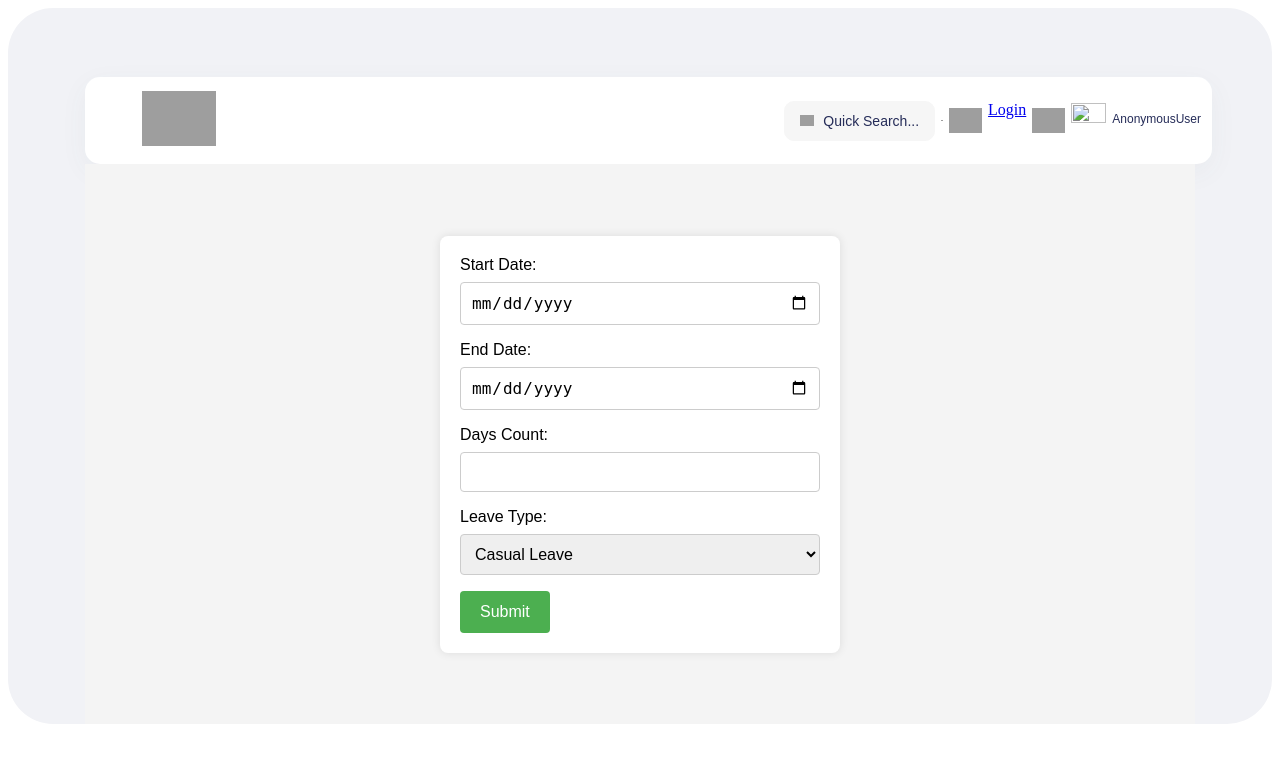
After one commit to ZainAli121/Employee-Management-System, a Django app: page /apply_leave/ in a window 1280 px wide. The commit adds this page. Shown: the top 763 px of the page. Run offline with Django 5.2, Linux system fonts and the light colour scheme; grey boxes are pictures that could not be loaded.

Commit message:
Leave Apply

```diff
--- a/employee_management/employee_management/urls.py
+++ b/employee_management/employee_management/urls.py
@@ -7,6 +7,7 @@ urlpatterns = [
     path('admin/', admin.site.urls),
     path('dashboard/', include('employee_info.urls')),
     path('attendence/', include('attendence.urls')),
+    path('apply_leave/', include('leave_requests.urls')),
     path('', include('users.urls')),
 ]
 
--- /dev/null
+++ b/employee_management/leave_requests/templates/leave_requests/leave_form.html
@@ -0,0 +1,77 @@
+{% extends "main.html" %}
+
+{% block content %}
+<div class="wrap">
+    <form action="" method="post">
+        {% csrf_token %}
+        <label for="start_date">Start Date:</label>
+        <input type="date" name="start_date" id="start_date" required>
+
+        <label for="end_date">End Date:</label>
+        <input type="date" name="end_date" id="end_date" required>
+
+        <label for="days_count">Days Count:</label>
+        <input type="number" name="days_count" id="days_count" required>
+        <label for="leave_type">Leave Type:</label>
+        <select name="leave_type" id="leave_type">
+            {% for choice in leave_types %}
+                <option value="{{ choice.0 }}">{{ choice.1 }}</option>
+            {% endfor %}
+        </select>
+
+        <button type="submit">Submit</button>
+    </form>
+</div>
+
+<style>
+    .wrap {
+        font-family: Arial, sans-serif;
+        background-color: #f4f4f4;
+        margin: 0;
+        padding: 0;
+        display: flex;
+        align-items: center;
+        justify-content: center;
+        height: 70vh;
+    }
+
+    form {
+        background-color: #fff;
+        padding: 20px;
+        border-radius: 8px;
+        box-shadow: 0 0 10px rgba(0, 0, 0, 0.1);
+        width: 400px;
+        max-width: 100%;
+        box-sizing: border-box;
+    }
+
+    label {
+        display: block;
+        margin-bottom: 8px;
+    }
+
+    input, select {
+        width: 100%;
+        padding: 10px;
+        margin-bottom: 16px;
+        box-sizing: border-box;
+        border: 1px solid #ccc;
+        border-radius: 4px;
+        font-size: 16px;
+    }
+
+    button {
+        background-color: #4caf50;
+        color: #fff;
+        padding: 12px 20px;
+        border: none;
+        border-radius: 4px;
+        cursor: pointer;
+        font-size: 16px;
+    }
+
+    button:hover {
+        background-color: #45a049;
+    }
+</style>
+{% endblock content %}
--- /dev/null
+++ b/employee_management/leave_requests/urls.py
@@ -0,0 +1,6 @@
+from . import views
+from django.urls import path
+
+urlpatterns = [
+    path('', views.apply_leave, name='apply_leave'),
+]
--- a/employee_management/leave_requests/views.py
+++ b/employee_management/leave_requests/views.py
@@ -1,3 +1,25 @@
-from django.shortcuts import render
+from django.shortcuts import render, redirect
+from .models import *
+from employee_info.models import *
+from users.models import *
 
 # Create your views here.
+def apply_leave(request):
+    if request.method == 'POST':
+        user = request.user
+        employee = request.user.employee
+        start_date = request.POST.get('start_date')
+        end_date = request.POST.get('end_date')
+        days_count = request.POST.get('days_count')
+        leave_type = request.POST.get('leave_type')
+
+        leave = Leave(employee=employee, start_date=start_date, end_date=end_date, days_count=days_count, leave_type=leave_type)
+        if user.is_employee:
+            leave.save()
+            return redirect('employees_site')
+        else:
+            return render(request, 'users/login.html')
+
+    leave_types = Leave.CHOICES
+    context = {'leave_types': leave_types}
+    return render(request, 'leave_requests/leave_form.html', context)
--- a/employee_management/templates/navbar.html
+++ b/employee_management/templates/navbar.html
@@ -48,11 +48,7 @@
             src="https://cdn.builder.io/api/v1/image/assets/TEMP/b3385516998ed277a27e05ca1874fc865ac7942dfecf7f373e0338644b166346?apiKey=bfa64ff62ab944988c7f3edf8c6c48de&"
             class="img-5"
           />
-          <img
-            loading="lazy"
-            srcset="https://cdn.builder.io/api/v1/image/assets/TEMP/525b252289564a30fd8d74aa3d7a57b996bdfd67606ca8c175cae57fc8a4aded?apiKey=bfa64ff62ab944988c7f3edf8c6c48de&width=100 100w, https://cdn.builder.io/api/v1/image/assets/TEMP/525b252289564a30fd8d74aa3d7a57b996bdfd67606ca8c175cae57fc8a4aded?apiKey=bfa64ff62ab944988c7f3edf8c6c48de&width=200 200w, https://cdn.builder.io/api/v1/image/assets/TEMP/525b252289564a30fd8d74aa3d7a57b996bdfd67606ca8c175cae57fc8a4aded?apiKey=bfa64ff62ab944988c7f3edf8c6c48de&width=400 400w, https://cdn.builder.io/api/v1/image/assets/TEMP/525b252289564a30fd8d74aa3d7a57b996bdfd67606ca8c175cae57fc8a4aded?apiKey=bfa64ff62ab944988c7f3edf8c6c48de&width=800 800w, https://cdn.builder.io/api/v1/image/assets/TEMP/525b252289564a30fd8d74aa3d7a57b996bdfd67606ca8c175cae57fc8a4aded?apiKey=bfa64ff62ab944988c7f3edf8c6c48de&width=1200 1200w, https://cdn.builder.io/api/v1/image/assets/TEMP/525b252289564a30fd8d74aa3d7a57b996bdfd67606ca8c175cae57fc8a4aded?apiKey=bfa64ff62ab944988c7f3edf8c6c48de&width=1600 1600w, https://cdn.builder.io/api/v1/image/assets/TEMP/525b252289564a30fd8d74aa3d7a57b996bdfd67606ca8c175cae57fc8a4aded?apiKey=bfa64ff62ab944988c7f3edf8c6c48de&width=2000 2000w, https://cdn.builder.io/api/v1/image/assets/TEMP/525b252289564a30fd8d74aa3d7a57b996bdfd67606ca8c175cae57fc8a4aded?apiKey=bfa64ff62ab944988c7f3edf8c6c48de&"
-            class="img-6"
-          />
+          <img src="{{request.user.profile_pic.url}}" alt="" class="img-6">
           <div class="div-4">
             {{request.user}}
             <br />
```
Also changed, not shown: employee_management/employee_info/templates/employee_info/employeesPage.html (+8 -0 lines).
